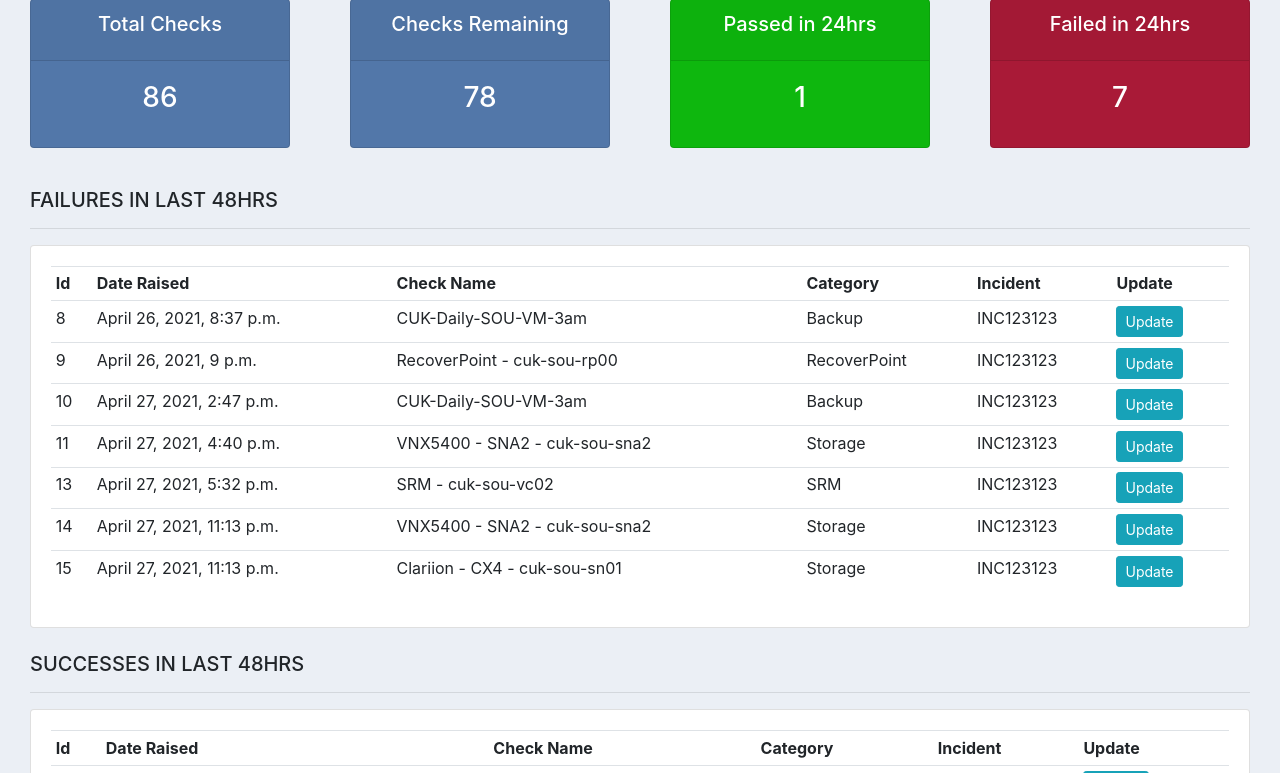
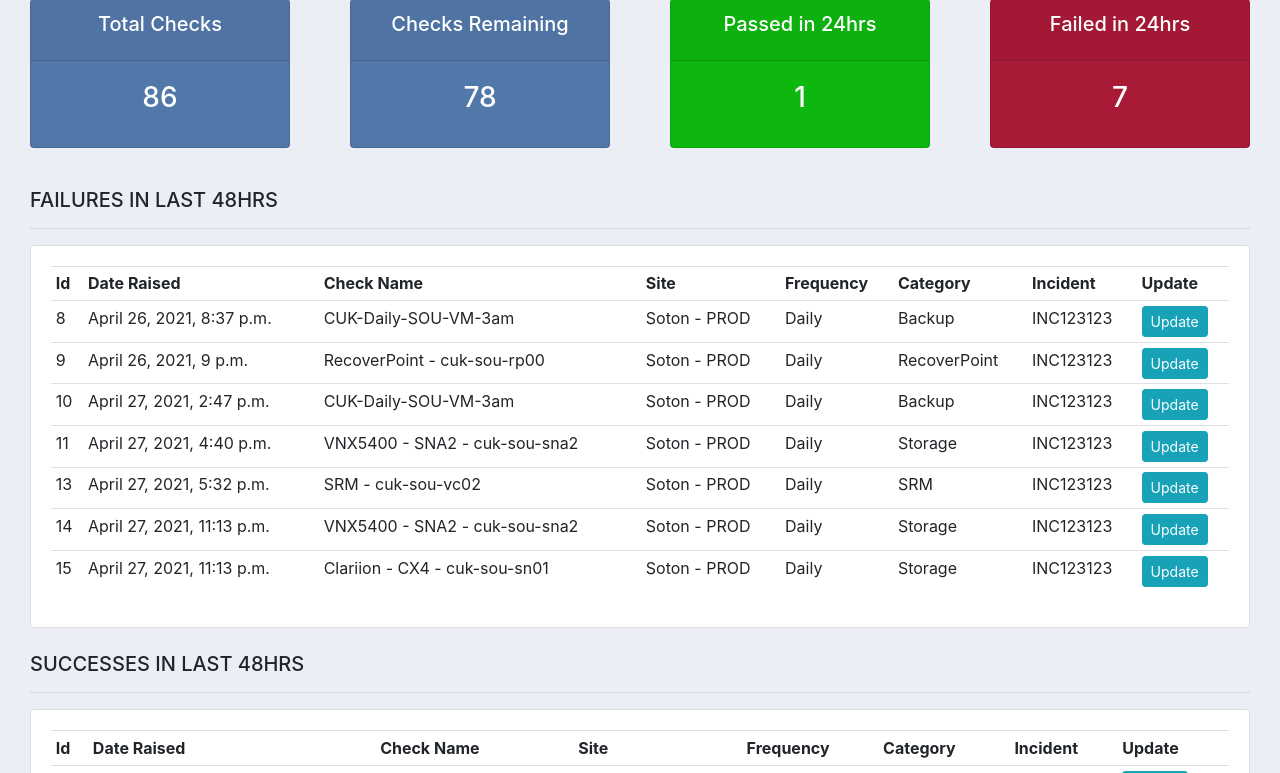
Before and after one commit to ph-ops-cuk/checkPortalMain, a Django app: page / in a window 1280 px wide. Shown: the part 81-854 px from the top of the page. Run offline with Django 3.2, Linux system fonts and the light colour scheme; data comes from the database, SQL or seed files in the repository; both versions use the stored data as it was after the commit; some libraries are stand-ins or nearby versions.

Commit message:
added frequency and site to failure list

```diff
--- a/main/forms.py
+++ b/main/forms.py
@@ -11,4 +11,8 @@ class CheckForm(ModelForm):
 class ResultForm(ModelForm):
     class Meta:
         model = Result
-        fields = '__all__'
+        check_id = Result.check_id
+        fields = [
+            'check_id',
+            'status',
+        ]
--- a/main/models.py
+++ b/main/models.py
@@ -75,6 +75,7 @@ class Result(models.Model):
     )
     check_id = models.ForeignKey(Check, null=True, on_delete=models.SET_NULL)
     incident_id = models.ForeignKey(Incident, null=True, on_delete=models.SET_NULL)
+    site_id = models.ForeignKey(Site, null=True, on_delete=models.SET_NULL)
     status = models.CharField(max_length=200, null=True, choices=RESULTSTATE)
     notes = models.CharField(max_length=500, null=True, default='null')
     date_time = models.DateTimeField(auto_now_add=True, null=True)
--- a/main/templates/main/dashboard.html
+++ b/main/templates/main/dashboard.html
@@ -15,6 +15,8 @@
                 <th>Id</th>
                 <th>Date Raised</th>
                 <th>Check Name</th>
+                <th>Site</th>
+                <th>Frequency</th>
                 <th>Category</th>
                 <th>Incident</th>
                 <th>Update</th>
@@ -24,6 +26,8 @@
                 <td>{{result.id}}</td>
                 <td>{{result.date_time}}</td>
                 <td>{{result.check_id}}</td>
+                <td>{{result.check_id.site_id}}</td>
+                <td>{{result.check_id.check_frequency}}</td>
                 <td>{{result.check_id.category_id}}</td>
                 <td>{{result.incident_id}}</td>
                 <td><a class="btn btn-sm btn-info" href="{% url 'result_update' result.id %}">Update</a></td>
@@ -44,6 +48,8 @@
                 <th>Id</th>
                 <th>Date Raised</th>
                 <th>Check Name</th>
+                <th>Site</th>
+                <th>Frequency</th>
                 <th>Category</th>
                 <th>Incident</th>
                 <th>Update</th>
@@ -53,6 +59,8 @@
                 <td>{{result.id}}</td>
                 <td>{{result.date_time}}</td>
                 <td>{{result.check_id}}</td>
+                <td>{{result.check_id.site_id}}</td>
+                <td>{{result.check_id.check_frequency}}</td>
                 <td>{{result.check_id.category_id}}</td>
                 <td>{{result.incident_id}}</td>
                 <td><a class="btn btn-sm btn-info" href="{% url 'result_update' result.id %}">Update</a></td>
@@ -86,8 +94,8 @@
                 <td>{{result.site_id}}</td>
                 <td>{{result.check_frequency}}</td>
                 <td>{{result.check_automation}}</td>
-                <td><a class="btn btn-sm btn-success" href="#">Pass</a></td>
-                <td><a class="btn btn-sm btn-danger" href="#">Fail</a></td>
+                <td><a class="btn btn-sm btn-success" href="{% url 'result_create' %}">Pass</a></td>
+                <td><a class="btn btn-sm btn-danger" href="{% url 'result_create' %}">Fail</a></td>
                 <td><a class="btn btn-sm btn-info" href="{% url 'result_create' %}">Update</a></td>
             </tr>
         {% endfor %}
```
Also changed, not shown: db.sqlite3, main/migrations/0024_result_site_id.py (added).
